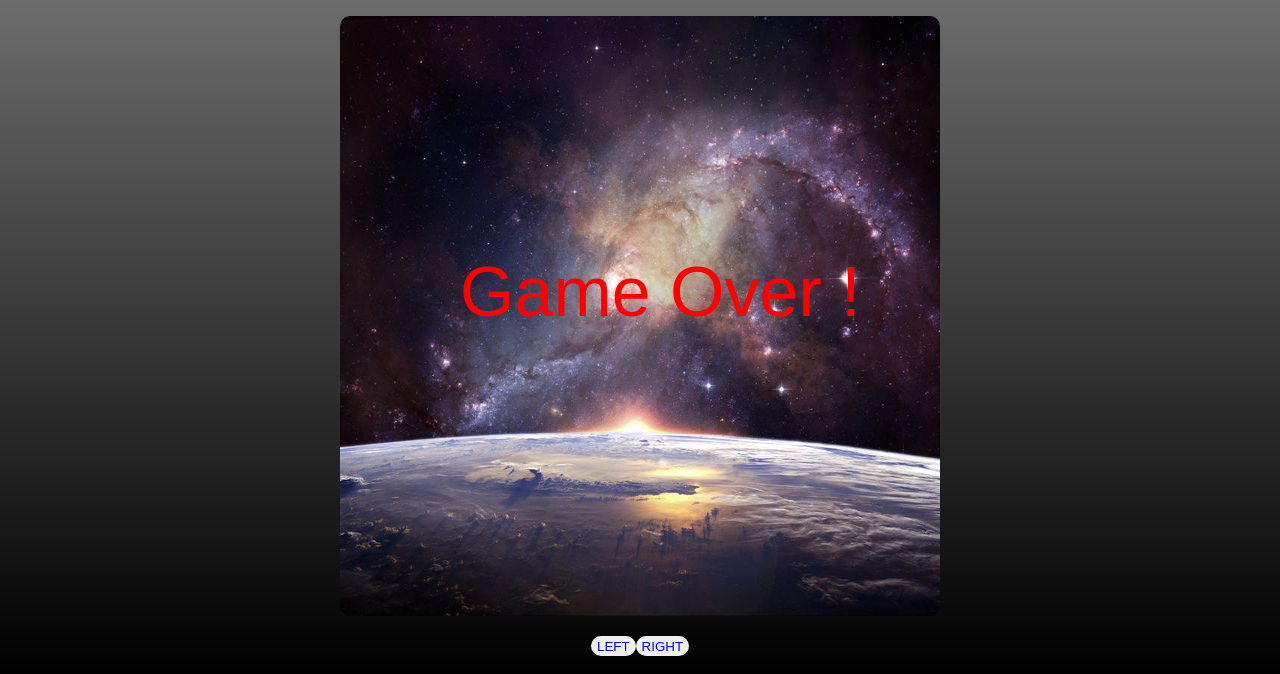
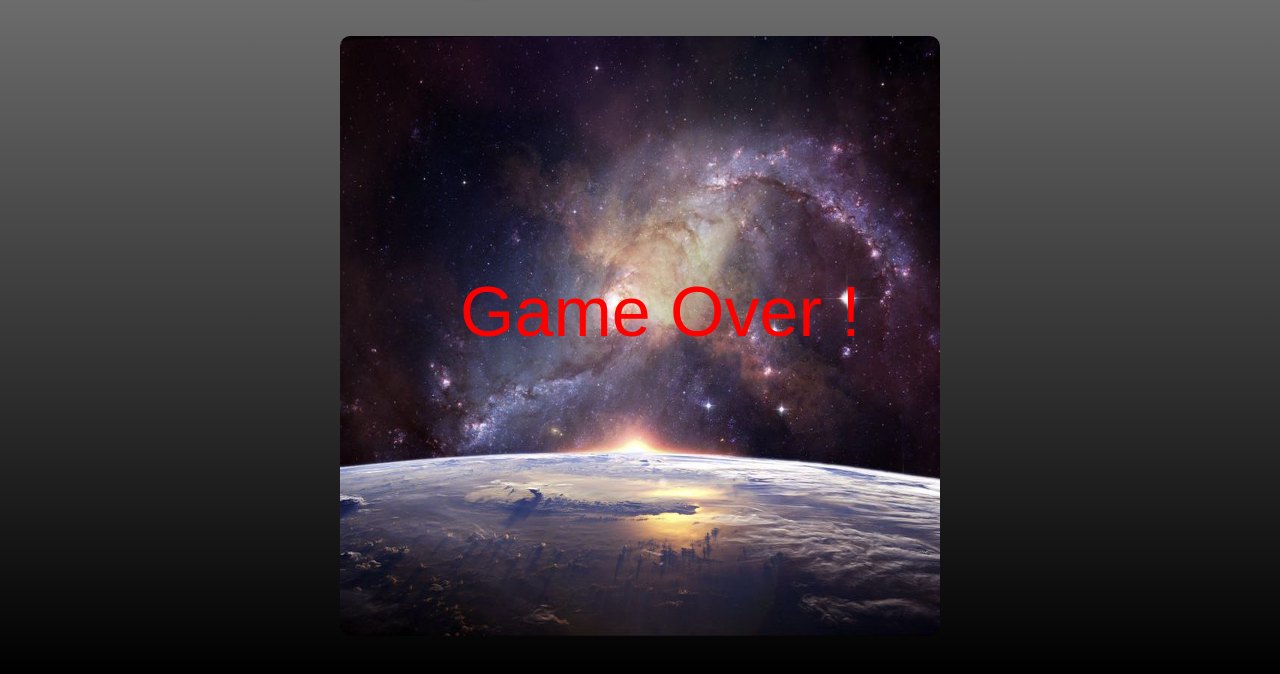
Before and after one commit to SPUR-TECH/space-invaders, a plain HTML site: page index.html in a window 1280 px wide. Shown: the part 126-800 px from the top of the page. Drawn offline with Linux system fonts and the light colour scheme.

Commit message:
changed width and height in css for smaller screens

```diff
--- a/index.html
+++ b/index.html
@@ -16,12 +16,6 @@
 <body>
     <h1>Space Invaders</h1>
     <canvas id="game"></canvas>
-    <div class="button-container">
-        <section class="buttons">
-            <button id="ArrowLeft" touches="e => (move)">LEFT</button>
-            <button id="ArrowRight">RIGHT</button>
-        </section>
-    </div>
 
     <script type="module" src="index.js"></script>
 </body>
--- a/style.css
+++ b/style.css
@@ -23,37 +23,10 @@ canvas {
     border-radius: 10px;
 }
 
-.buttons {
-    display: flex;
-}
-
-#ArrowLeft {
-    color: blue;
-    position: relative;
-    float: left;
-    margin-top: 20px;
-    padding-top: 2px;
-    height: 20px;
-    border-radius: 20px;
-    border: 0;
-    z-index: 100;
-}
-
-#ArrowRight {
-    color: blue;
-    position: relative;
-    margin-top: 20px;
-    padding-top: 2px;
-    height: 20px;
-    border-radius: 20px;
-    border: 0;
-    z-index: 100;
-}
-
 @media (max-width: 799px) {
     canvas {
-        width: 100vw;
-        height: 70vh;
+        max-width: 100%;
+        max-height: 100%;
     }
 
     h1 {
```
